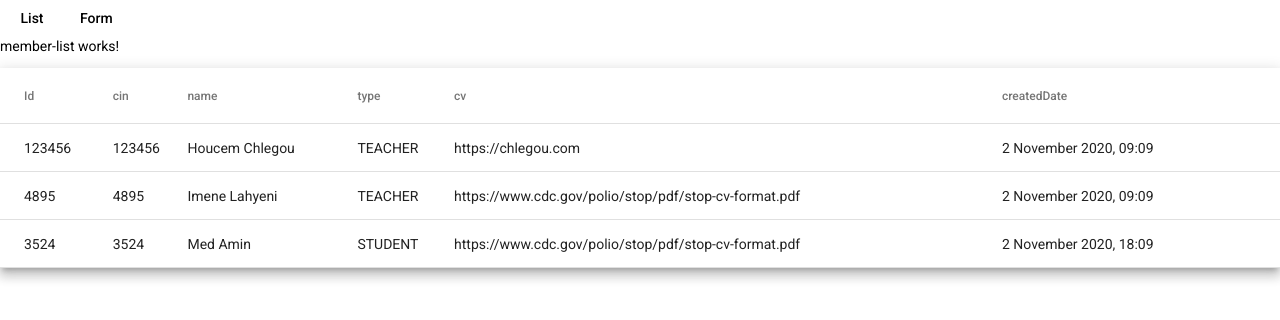
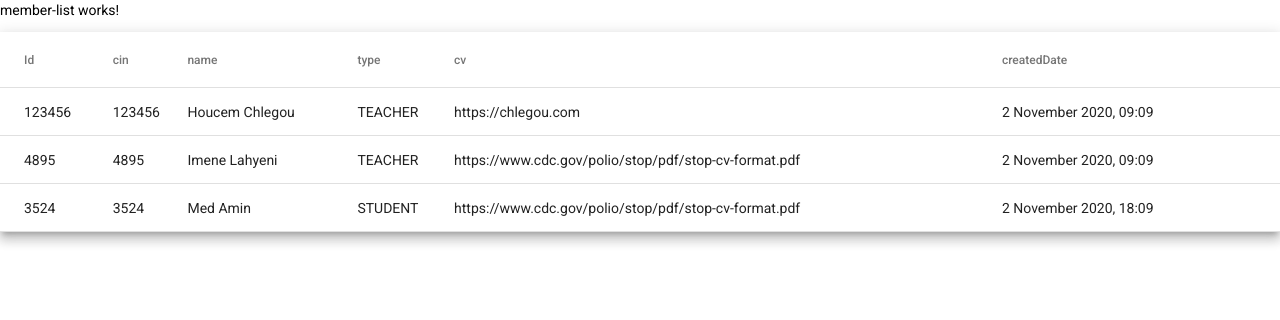
Before and after one commit to chlegou/enis21-lab-s4, an Angular app: page /members in a window 1280 px wide. Shown: the top 320 px of the page. Built offline with nearby package versions, Linux system fonts and the light colour scheme.

Commit message:
fix member component routing.

```diff
--- a/src/app/app.component.html
+++ b/src/app/app.component.html
@@ -1,4 +1,2 @@
-<button mat-button routerLink="./members">List</button>
-<button mat-button routerLink="./member-form">Form</button>
 
 <router-outlet></router-outlet>
```
Also changed, not shown: src/app/app-routing.module.ts (+21 -2 lines).
